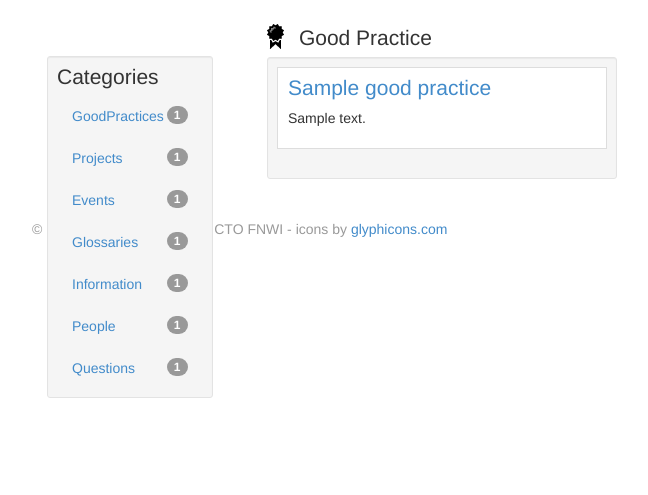
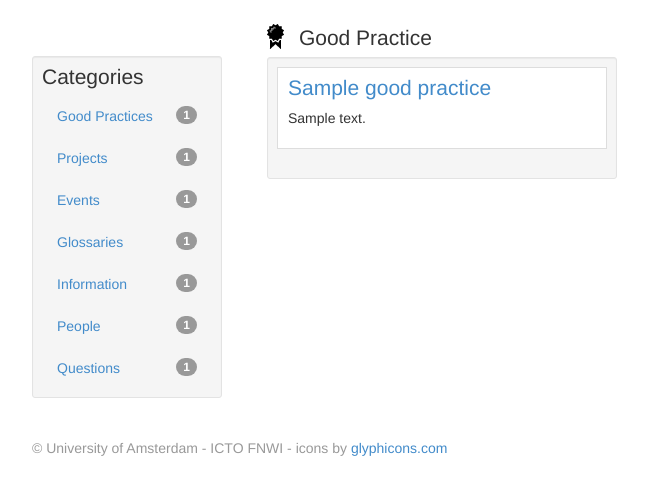
Before and after one commit to UvA-FNWI/Starfish, a Django app: template search/templates/browse.html in a window 1280 px wide; the page is wider, and only the part inside the window is pictured. Shown: the part 51-546 px from the top of that part, without its empty margins (38-686 px from the left). Run offline with Django 3.2, Linux system fonts and the light colour scheme; the template is opened without the code that fills it: most values are stand-ins (such as "Sample title", 1, 10 or a date in 2020).

Commit message:
Removed affix, causes trouble

```diff
--- a/search/templates/results.html
+++ b/search/templates/results.html
@@ -27,14 +27,13 @@
 </script>
 
 {% if first_active %}
-<div class="col-lg-2" style="margin-top:47px;">
-  <div data-spy="affix" class="well well-sm">
+<div class="col-lg-2 well well-sm" style="margin-top:47px;">
 	<span style="font-size: 150%; position:relative; top: -4px;">Categories</span>
   <ul class="nav nav-pills nav-stacked">
   {% if results.GoodPractice %}
   <li id="tab-results-goodpractice">
     <a onclick="showResults('goodpractice');">
-    GoodPractices <span class="badge pull-right">{{results.GoodPractice|length}}</span>
+    Good Practices <span class="badge pull-right">{{results.GoodPractice|length}}</span>
     </a>
   </li>
    {% endif %}
@@ -76,7 +75,6 @@
 </li>
   {% endif %}
 </ul>
-</div>
 </div>
 
 <div class="col-lg-7" style="margin-top: 15px;">
```
